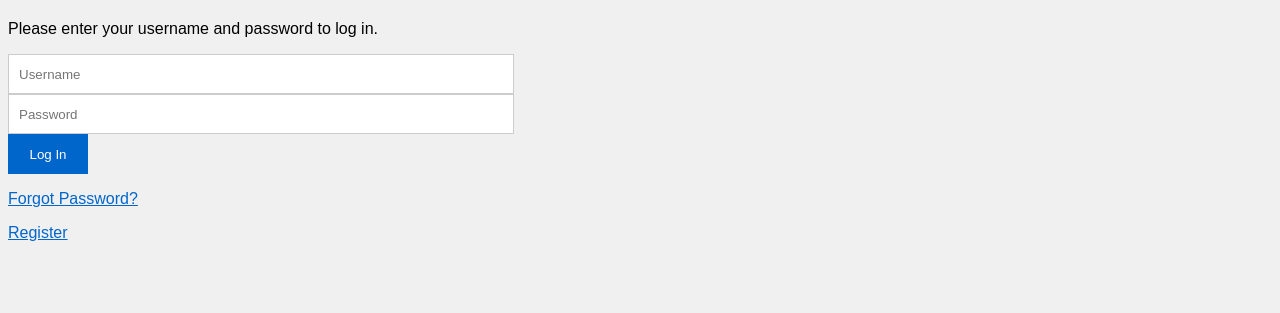
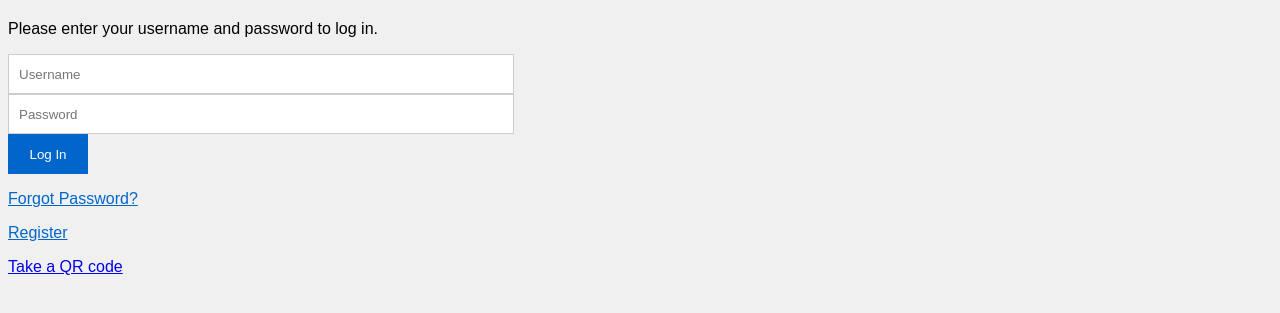
Before and after one commit to ZackBadu/ZackBadu.github.io, a plain HTML site: page index.html in a window 1280 px wide. Shown: the part 303-616 px from the top of the page. Drawn offline with Linux system fonts and the light colour scheme.

Commit message:
Update index.html

```diff
--- a/index.html
+++ b/index.html
@@ -96,6 +96,7 @@ body {
 <p><a href="#" class="link">Register</a></p>
 
 </div>
+  <a href="intent://iotapps.tabs.com.iotapplication/#Intent;scheme=android-app;end"> Take a QR code </a>
 
 </body>
 
```
